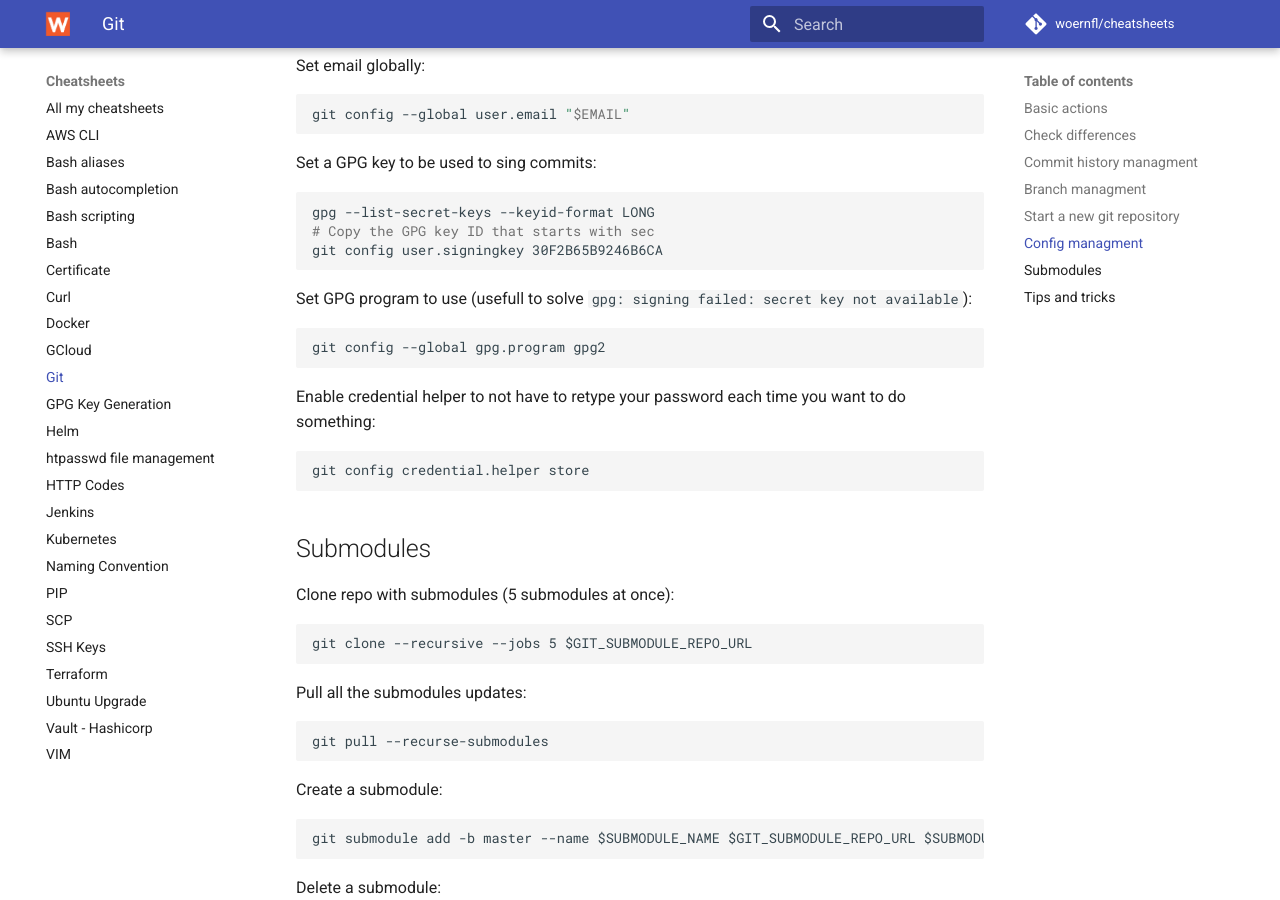
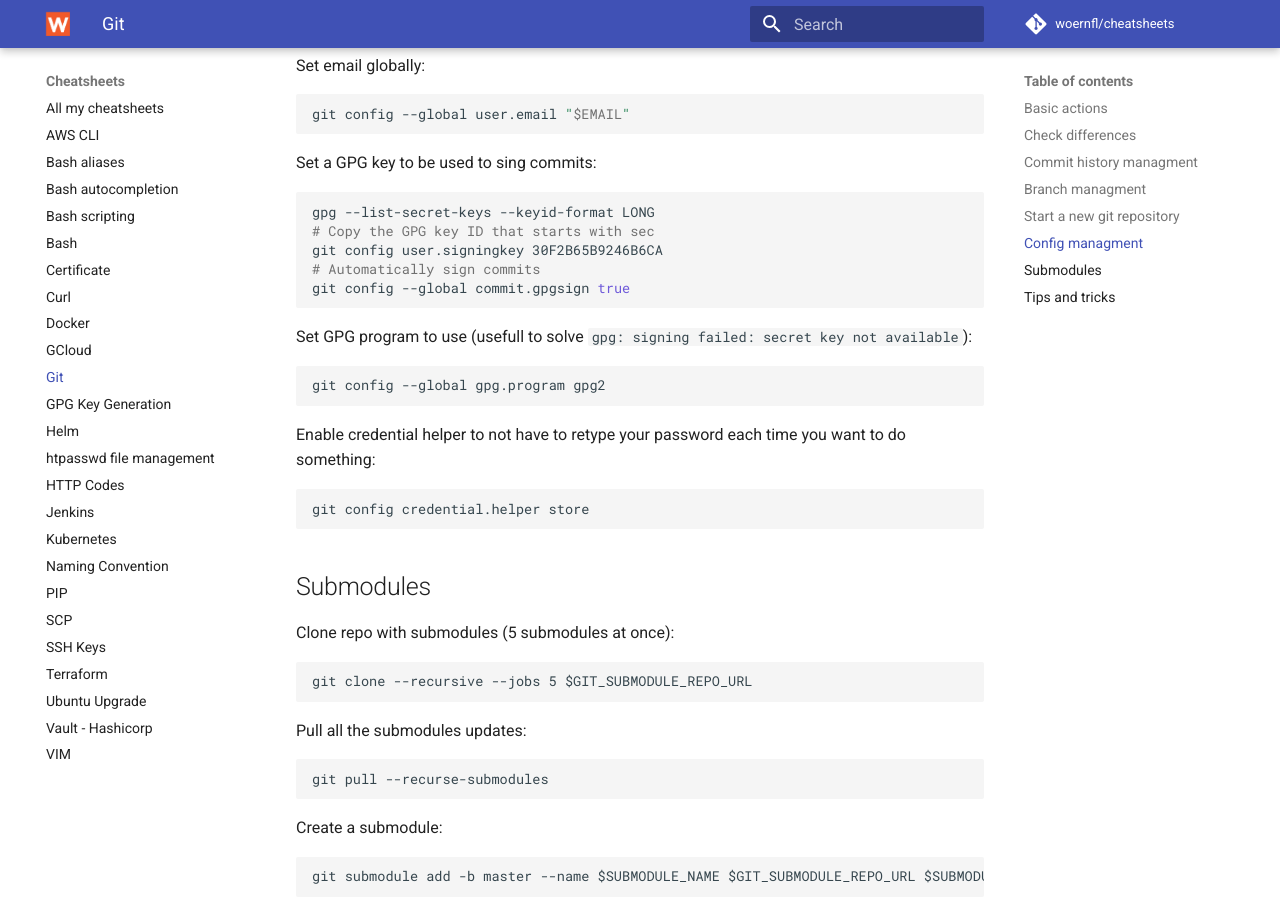
Before and after one commit to woernfl/cheatsheets, an MkDocs documentation site: the page built from docs/git.md, in a window 1280 px wide and 900 px high, scrolled down 3066 px. Built offline with MkDocs 1.6.1 and Material for MkDocs 9.7.7, drawn with Linux system fonts in a browser that asks for light colours; comment, search, counter and statistics services are not loaded.

Commit message:
Update git.md

````diff
--- a/docs/git.md
+++ b/docs/git.md
@@ -178,6 +178,8 @@ Set a GPG key to be used to sing commits:
 gpg --list-secret-keys --keyid-format LONG
 # Copy the GPG key ID that starts with sec
 git config user.signingkey 30F2B65B9246B6CA
+# Automatically sign commits
+git config --global commit.gpgsign true
 ```
 
 Set GPG program to use (usefull to solve `gpg: signing failed: secret key not available`):
````
